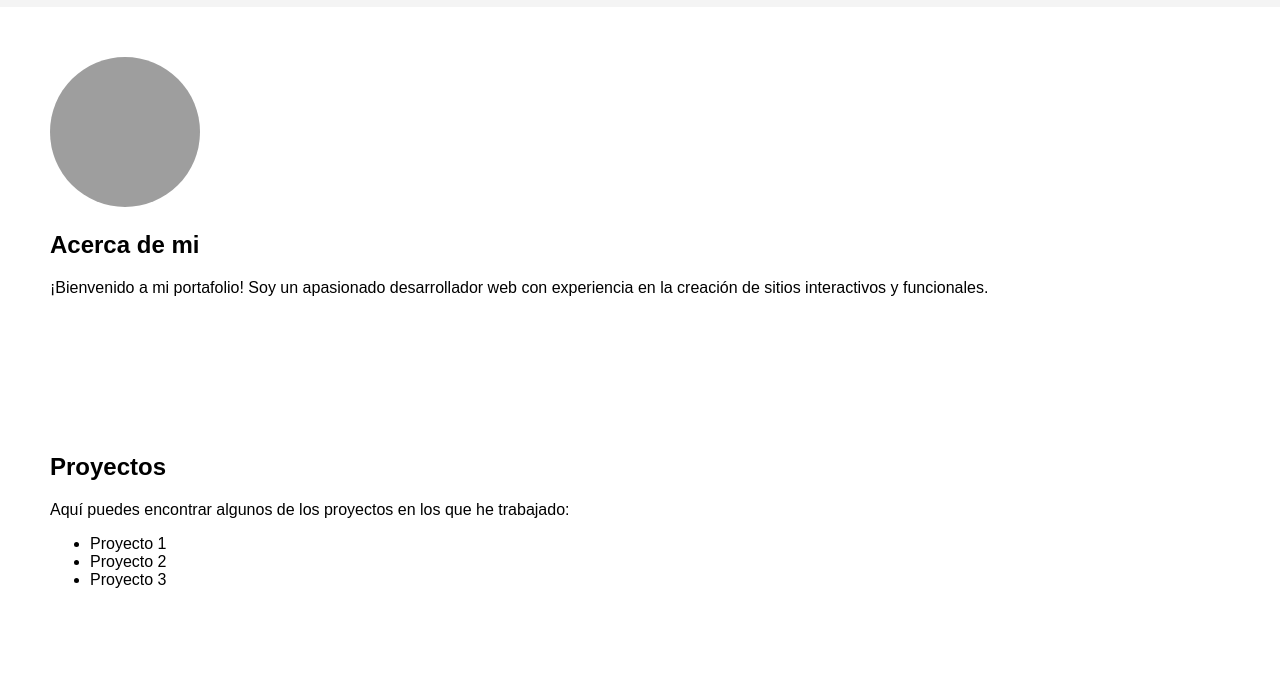
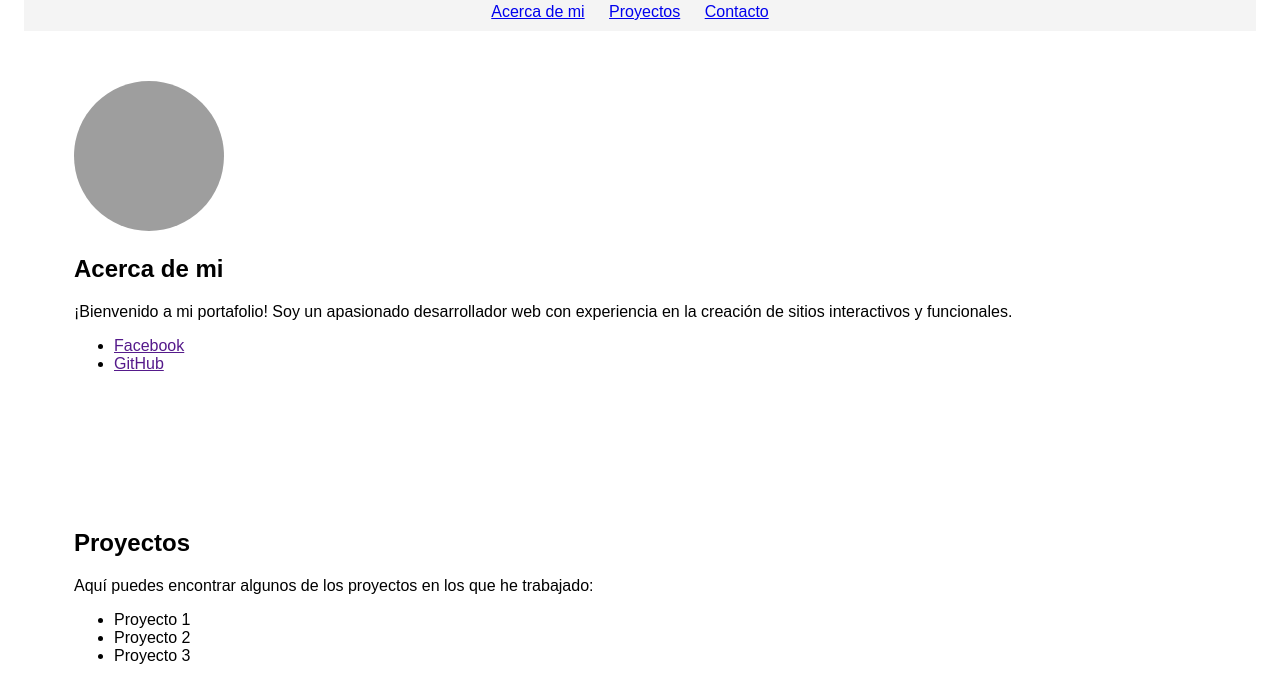
Before and after one commit to 9jorgearias/Pagina-Web, a plain HTML site: page index.html in a window 1280 px wide. Shown: the part 105-800 px from the top of the page. Drawn offline with Linux system fonts and the light colour scheme; grey boxes are pictures that could not be loaded.

Commit message:
Update1 index.html

```diff
--- a/index.html
+++ b/index.html
@@ -6,8 +6,8 @@
     /* Estilos CSS para personalizar la apariencia de tu portafolio */
     body {
       font-family: Arial, sans-serif;
-      margin: 0;
-      padding: 0;
+      margin: 19px;
+      padding: 5px;
     }
 
     /* Estilos para el encabezado */
@@ -86,6 +86,15 @@
     <img src="https://media.istockphoto.com/id/539221684/es/foto/fot%C3%B3grafos-ordenador-con-los-programas-de-edici%C3%B3n-de-fotograf%C3%ADas.webp?b=1&s=170667a&w=0&k=20&c=KA31yM8NaNJc5S196OBZT8M-7WISOtMlDMkJwf5cErg=" alt="Imagen de cabecera">
     <h2>Acerca de mi</h2>
     <p>¡Bienvenido a mi portafolio! Soy un apasionado desarrollador web con experiencia en la creación de sitios interactivos y funcionales.</p>
+
+        <!-- enlace redes sociales -->
+      <ul>
+
+      <li><a href="">Facebook</a></li>
+      <li><a href="">GitHub</a></li>
+
+      </ul>
+
   </section>
 
   <!-- Sección "Proyectos" -->
```
